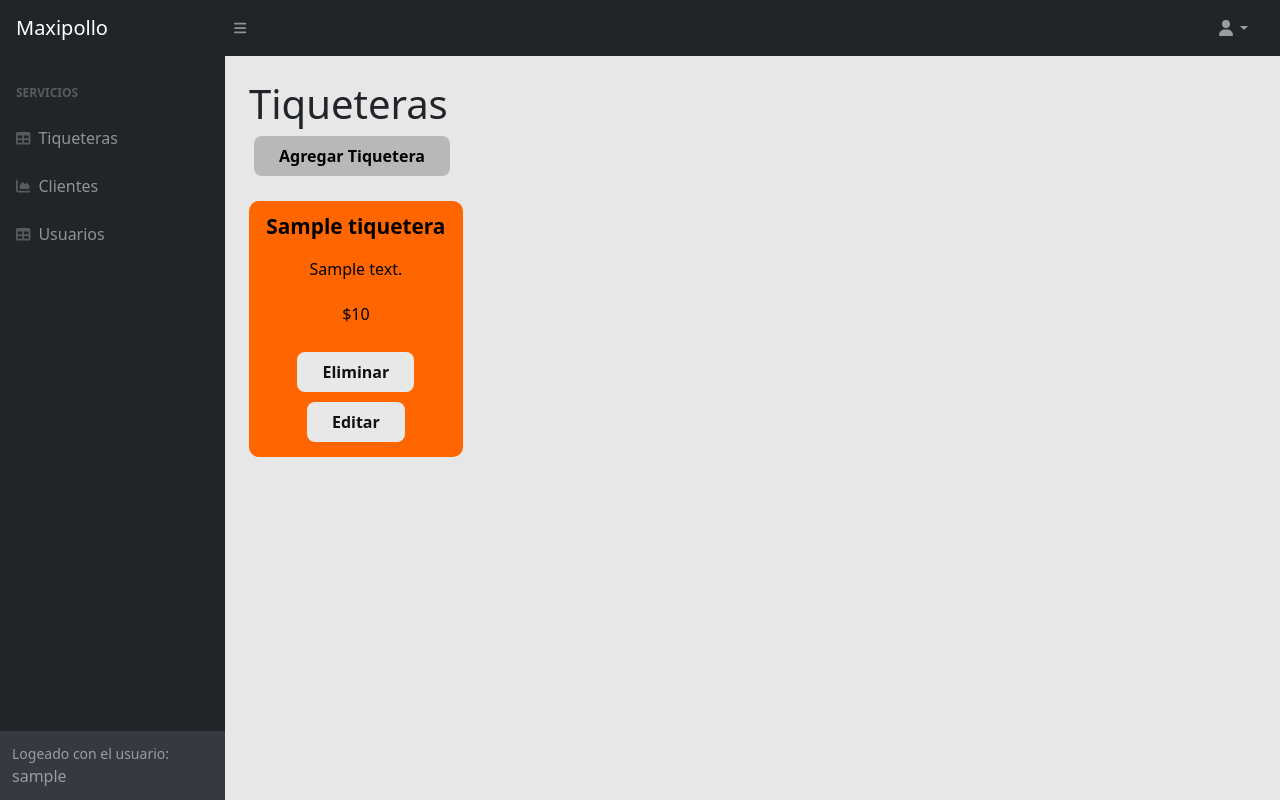
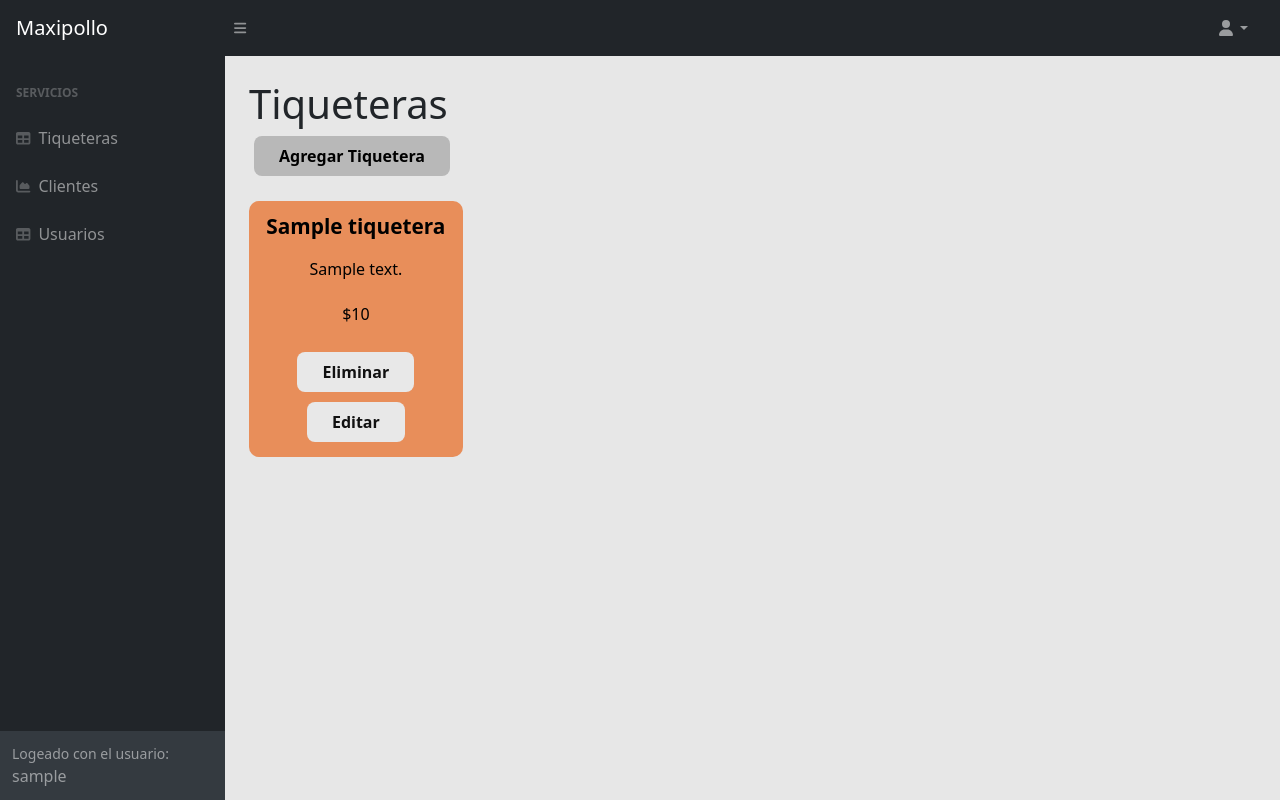
Before and after one commit to 3dwinC4astro/maxipollo, a PHP site: page /auth/admin/admin.php in a window 1280 px wide. Run offline with PHP 8.4, Linux system fonts and the light colour scheme; the visitor is signed in with stand-in values (Sample User, id 1); tables that the repository leaves empty or names only in its code hold one stand-in row (values such as "Sample post"); data that the repository does not hold is empty; some libraries are stand-ins or nearby versions.

Commit message:
style.css

```diff
--- a/maxipollo/auth/admin/css/style.css
+++ b/maxipollo/auth/admin/css/style.css
@@ -3,7 +3,7 @@
   min-width: 10px; /* Establece el ancho mínimo en 10px */
   height: auto;
   color: #000000;
-  background-color: #ff6600;
+  background-color: #E88E5A;
   border: none;
   border-radius: 10px;
   margin-top: 20px;
```
